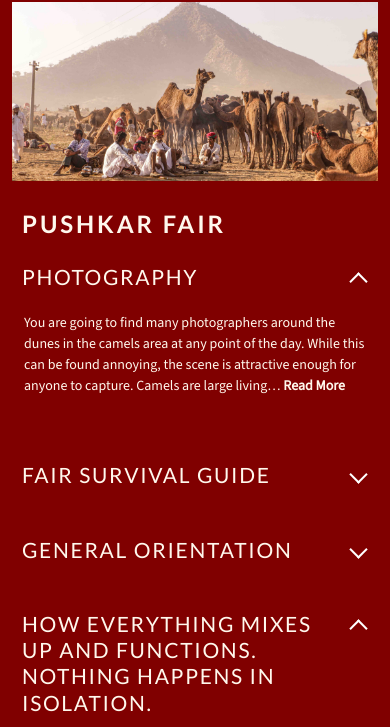
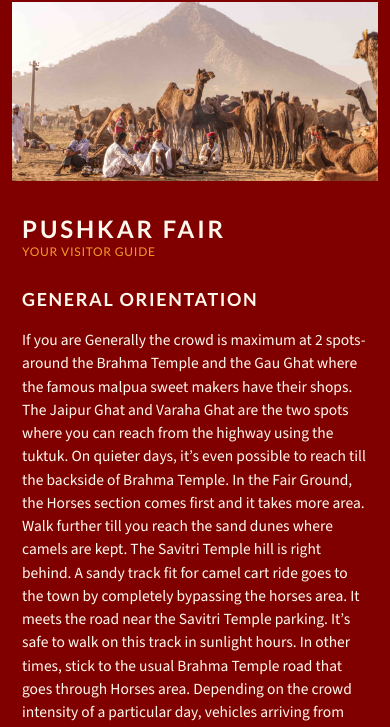
Before and after one commit to manish77633/pushkar, a plain HTML site: page index.html in a window 390 px wide. Shown: the part 64-791 px from the top of the page. Drawn offline with nearby package versions, Linux system fonts and the light colour scheme; a web font is replaced by a local one.

Commit message:
Match mobile home content and link site heading home

```diff
--- a/index.html
+++ b/index.html
@@ -14,7 +14,7 @@
 <body>
   <div class="site-shell" id="top">
     <header class="site-header">
-      <a class="tagline" href="#top">Experience India’s greatest tribal gathering</a>
+      <a class="tagline" href="index.html">Experience India’s greatest tribal gathering</a>
       <button class="menu-toggle" type="button" aria-label="Open menu" aria-expanded="false" aria-controls="mobile-menu"><span></span><span></span><span></span></button>
       <nav class="mobile-menu" id="mobile-menu" aria-label="Main navigation"><h2>Pushkar Camel Fair</h2><a href="index.html">Pushkar Fair</a><a href="programme.html">Pushkar Fair Dates 2026</a><a href="photography.html">Photography</a><a href="culture-and-communities.html">Local people &amp; Communities</a><a href="luxury-tours.html">Pushkar Tours</a><a href="gallery.html">Pushkar Fair Photo Gallery</a><a href="contact.html">Contact Us</a><h2>Tours</h2><a href="glimpses-of-india.html">Glimpses of India tour</a><a href="pushkar-dev-diwali.html">Divine Diwali tour</a><a href="haveli-diwali.html">Haveli Diwali tour</a></nav>
     </header>
--- a/script.js
+++ b/script.js
@@ -122,58 +122,3 @@ if (sections.length) {
   addEventListener('scroll', updateActiveSection, {passive: true});
   updateActiveSection();
 }
-
-// The XD mobile artboards use compact, independently expandable home sections.
-const homeMain = document.querySelector('#visitor-guide')?.closest('main');
-if (homeMain) {
-  const mobileStories = document.createElement('div');
-  mobileStories.className = 'mobile-stories';
-  const addStory = (title, content, open = false) => {
-    const details = document.createElement('details');
-    details.className = 'mobile-story';
-    details.open = open;
-    const summary = document.createElement('summary');
-    summary.textContent = title;
-    const body = document.createElement('div');
-    body.className = 'mobile-story-body';
-    body.append(content);
-    details.append(summary, body);
-    mobileStories.append(details);
-  };
-  const photoPage = 'photography.html';
-  const photoIntro = document.createElement('p');
-  photoIntro.innerHTML = 'You are going to find many photographers around the dunes in the camels area at any point of the day. While this can be found annoying, the scene is attractive enough for anyone to capture. Camels are large living… <a href="' + photoPage + '">Read More</a>';
-  addStory('Photography', photoIntro, true);
-  const survival = homeMain.querySelector('.survival-section');
-  if (survival) {
-    const list = survival.querySelector('.tips')?.cloneNode(true);
-    if (list) addStory('Fair survival guide', list);
-  }
-  const orientation = homeMain.querySelector('.intro-section');
-  if (orientation) {
-    const body = document.createElement('div');
-    const photo = document.createElement('img');
-    photo.src = 'assets/Pushkar site Images copy.webp';
-    photo.alt = 'Busy street at Pushkar Fair';
-    body.append(photo, orientation.querySelector('p').cloneNode(true));
-    addStory('General orientation', body);
-  }
-  const final = homeMain.querySelector('.final-section');
-  if (final) {
-    const body = document.createElement('div');
-    body.append(final.querySelector('p').cloneNode(true));
-    const photos = document.createElement('div');
-    photos.className = 'mobile-story-photos';
-    for (const src of ['assets/home-hero.png', 'assets/pushkar-camel-fair-event-photo.webp']) {
-      const img = document.createElement('img');
-      img.src = src;
-      img.alt = 'Scenes from Pushkar Fair';
-      photos.append(img);
-    }
-    body.append(photos);
-    addStory(final.querySelector('h2').textContent, body, true);
-  }
-  const enquiry = homeMain.querySelector('.pill-button')?.cloneNode(true);
-  if (enquiry) mobileStories.append(enquiry);
-  homeMain.querySelector('.page-heading')?.after(mobileStories);
-}
--- a/styles.css
+++ b/styles.css
@@ -105,8 +105,7 @@ footer p{font-size:12px;line-height:1.4}
 .tagline{font-size:clamp(28px,4vw,48px);line-height:1;transform:none;min-width:0}
 .menu-toggle{flex:none;margin:0 0 0 20px}
 
-/* XD mobile prototype: a narrow red canvas with an image-led accordion. */
-.mobile-stories{display:none}
+/* Shared narrow-screen layout. */
 @media(max-width:600px){
   html,body{width:100%;overflow-x:clip}
   body{background:#790000 url('assets/BG.jpg') center top/auto 100% repeat-y}
@@ -137,25 +136,6 @@ footer p{font-size:12px;line-height:1.4}
   .schedule-day{grid-template-columns:1fr;gap:4px}
   .schedule-day p{overflow-wrap:anywhere}
   footer{margin:0 10px;padding:12px 8px 28px}
-  body:has(#visitor-guide) .content-grid{padding-top:29px}
-  #visitor-guide{margin-bottom:14px}
-  #visitor-guide p{display:none}
-  #visitor-guide~section,#visitor-guide~.pill-button{display:none}
-  .mobile-stories{display:block}
-  .mobile-story{margin:0 0 22px}
-  .mobile-story summary{position:relative;display:block;list-style:none;padding:13px 31px 13px 0;color:var(--white);font:400 21px/1.25 'Lato',sans-serif;letter-spacing:.08em;text-transform:uppercase;cursor:pointer}
-  .mobile-story summary::-webkit-details-marker{display:none}
-  .mobile-story summary::after{content:'';position:absolute;right:3px;top:19px;width:11px;height:11px;border-right:2px solid white;border-bottom:2px solid white;transform:rotate(45deg)}
-  .mobile-story[open] summary::after{top:24px;transform:rotate(225deg)}
-  .mobile-story-body{padding:10px 2px 15px}
-  .mobile-story-body p{font-size:14px;line-height:1.48}
-  .mobile-story-body a{color:var(--white);font-weight:700;text-decoration:none}
-  .mobile-story-body img{display:block;width:100%;height:auto;margin:0 0 15px;object-fit:cover}
-  .mobile-story .tips{margin:0}
-  .mobile-story .tips li{font-size:14px;padding-left:27px;margin-bottom:18px}
-  .mobile-story .tips li::before{width:17px;height:17px}
-  .mobile-story-photos{display:grid;grid-template-columns:1fr 1fr;gap:3px;margin:18px -2px 0}
-  .mobile-story-photos img{width:100%;height:115px;object-fit:cover;margin:0}
-  body:has(#visitor-guide) .content-grid main::after{content:'';display:block;margin-top:10px}
+
 }
-@media(max-width:360px){.site-shell{padding-inline:7px}.content-grid{padding-inline:7px}.tagline{font-size:20px}.mobile-story summary{font-size:18px}}
+@media(max-width:360px){.site-shell{padding-inline:7px}.content-grid{padding-inline:7px}.tagline{font-size:20px}}
```
Also changed, not shown: contact.html (+1 -1 lines), culture-and-communities.html (+1 -1 lines), enquiry.html (+1 -1 lines), gallery.html (+1 -1 lines), glimpses-of-india.html (+1 -1 lines), haveli-diwali.html (+1 -1 lines), luxury-tours.html (+1 -1 lines), photography.html (+1 -1 lines), programme.html (+1 -1 lines), pushkar-dev-diwali.html (+1 -1 lines).
